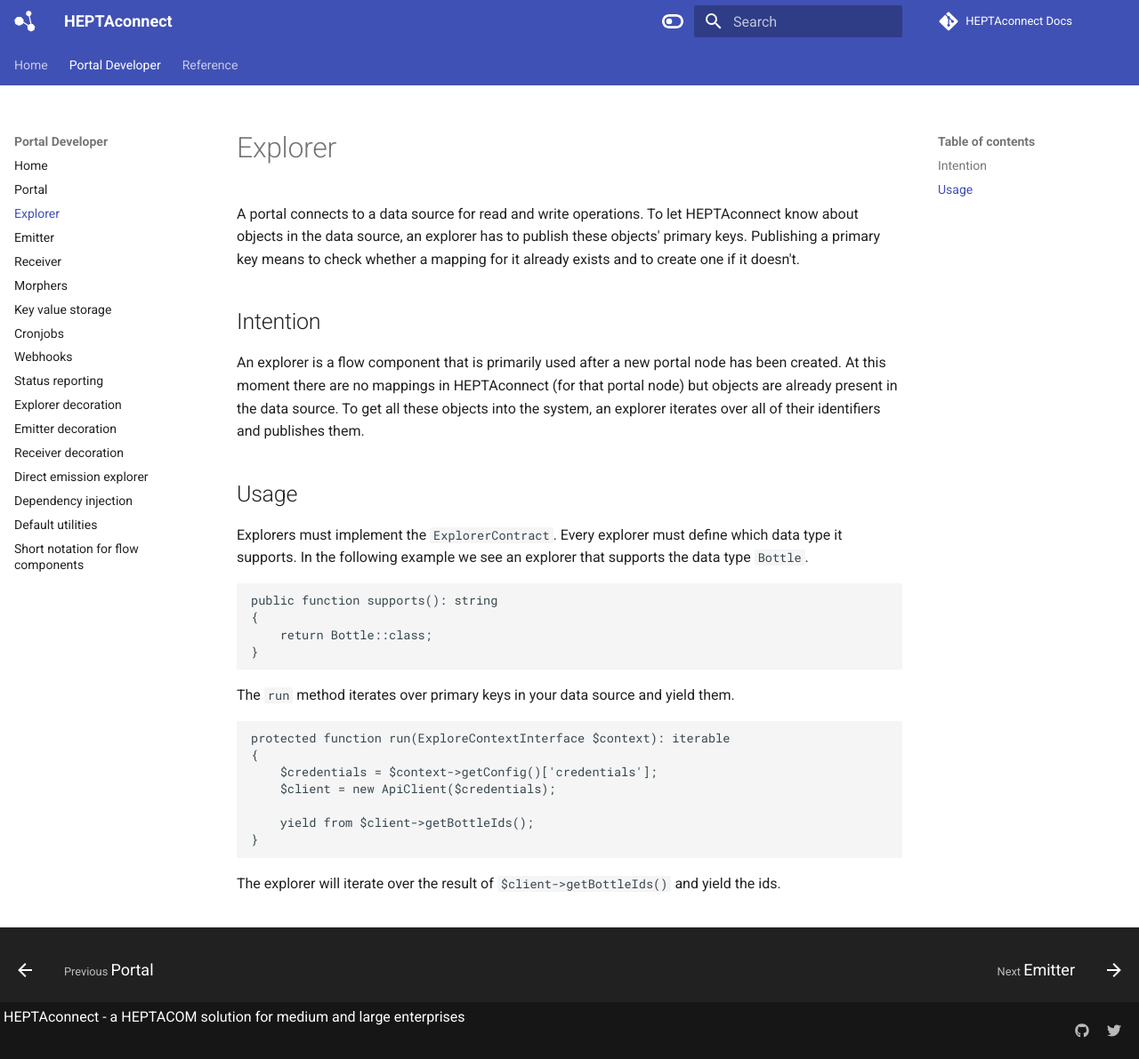
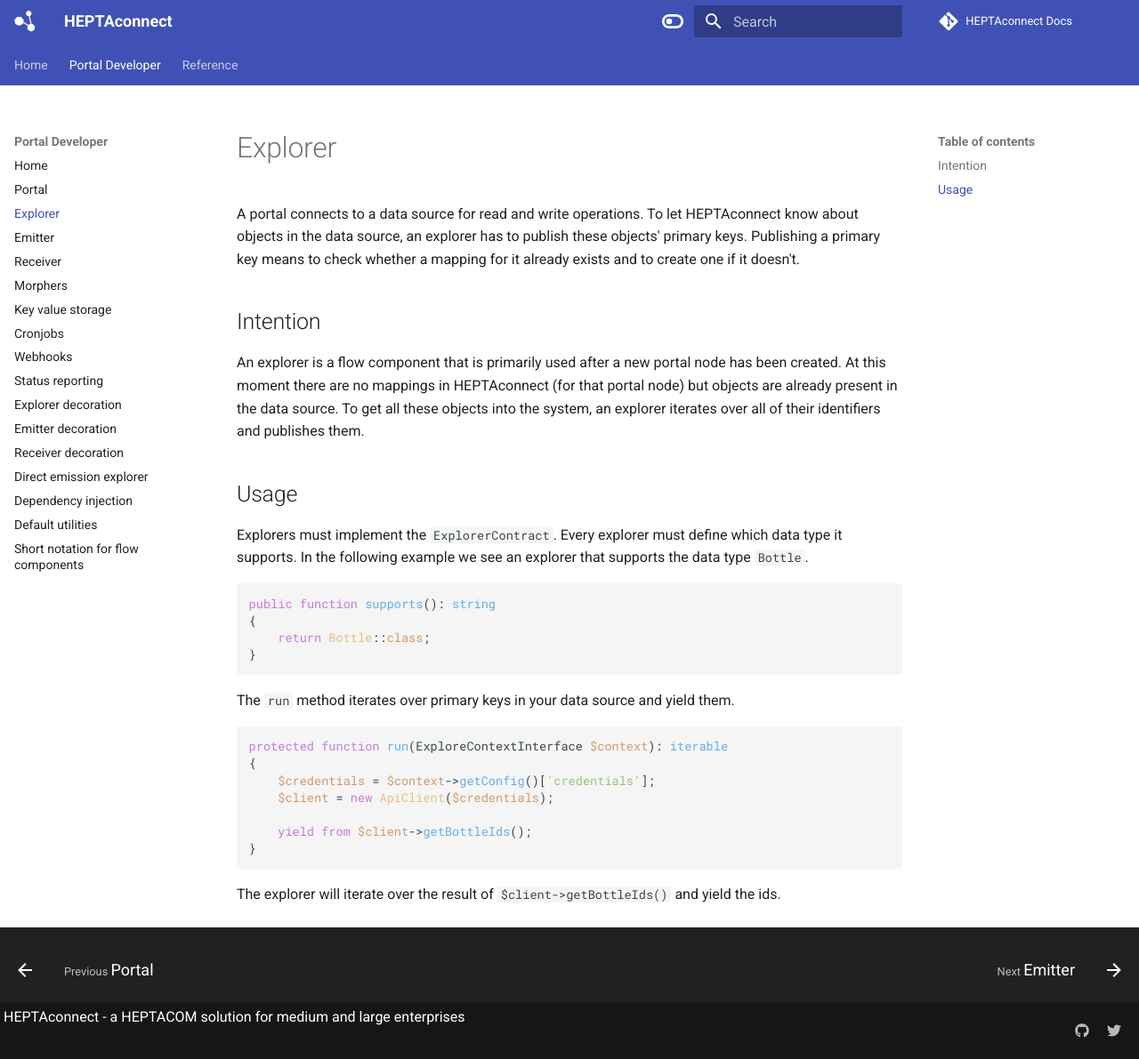
Before and after one commit to HEPTACOM/heptaconnect-docs, an MkDocs documentation site: the page built from docs/guides/portal-developer/explorer.md, in a window 1280 px wide and 1191 px high. Shown: the whole window at 89% size. Built offline with MkDocs 1.6.1 and Material for MkDocs 9.7.7, drawn with Linux system fonts in a browser that asks for light colours; nearby versions of some CDN libraries; library files that are not in the unit come from our copies; comment, search, counter and statistics services are not loaded.

Commit message:
Add code highlighting

```diff
--- a/mkdocs.yml
+++ b/mkdocs.yml
@@ -12,9 +12,11 @@
     - footnotes
     - pymdownx.highlight
     - pymdownx.snippets:
-          base_path: snippets
-          check_paths: true
+        base_path: snippets
+        check_paths: true
     - pymdownx.superfences
+    - pymdownx.highlight:
+        use_pygments: false
 
 # Plugins
 plugins:
@@ -46,6 +48,11 @@
 
 extra_css:
     - assets/stylesheets/extra.css
+    - assets/stylesheets/vendor/highlight.js/atom-one-dark.min.css
+
+extra_javascript:
+    - assets/javascripts/vendor/highlight.js/highlight.min.js
+    - assets/javascripts/config.js
 
 # Customization
 extra:
```
Also changed, not shown: 2 other files.
